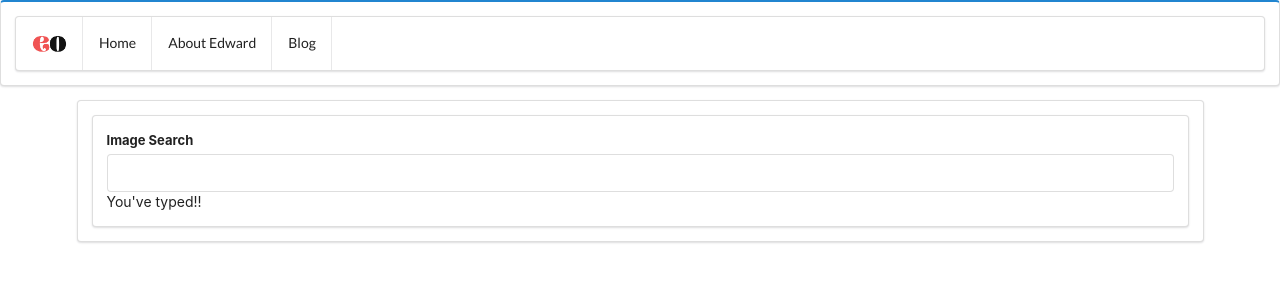
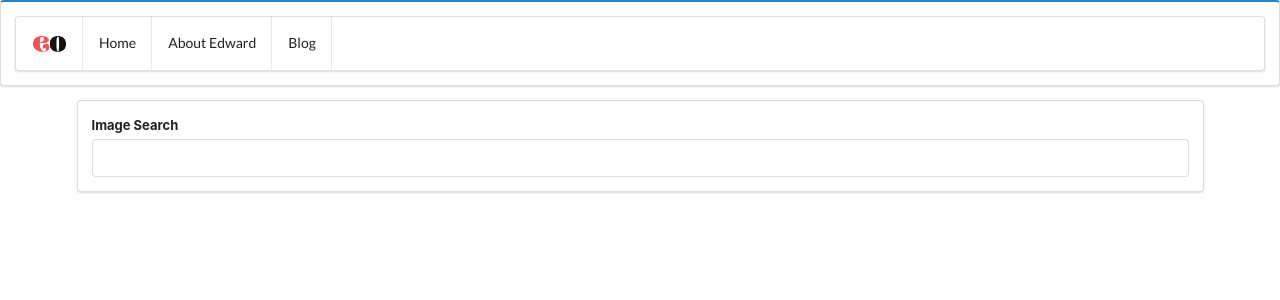
Before and after one commit to odhiambo-ed/react-forms-events-handling, a React (Create React App) app: page / in a window 1280 px wide. Shown: the top 300 px of the page. Built offline with nearby package versions, Linux system fonts and the light colour scheme.

Commit message:
Update Form

```diff
--- a/src/components/Form.js
+++ b/src/components/Form.js
@@ -1,32 +1,23 @@
 import React from 'react'
 
-class Form extends React.Component {
-    state = { type: '' }
+class SearchBar extends React.Component {
+    state = { term: '' }
 
-    onFormSubmit(e) {
-        e.preventDefault();
-        this.props.onSubmit(this.state.type)
+    onFormSubmit(event) {
+        event.preventDefault();
+        this.props.onSubmit(this.state.term)
     }
 
     render() {
         return (
-            <div className='ui container'>
-                <div className="ui segment">
-                    <div className="ui form" onsSubmit={this.onFormSubmit}>
-                        <div className="field">
-                            <label>Image Search</label>
-                            <input
-                                type="text"
-                                value={this.state.type}
-                                onChange={(e) => this.setValue(e.target.value)}
-                            />
-                            <p>You've typed!!</p>
-                        </div>
-                    </div>
+            <form onSubmit={this.onFormSubmit} className="ui form">
+                <div className="field">
+                    <label>Image Search</label>
+                    <input term="text" value={this.state.term} onChange={e => this.setState({ term: e.target.value })} />
                 </div>
-            </div>
+            </form>
         )
     }
 }
 
-export default Form
+export default SearchBar
```
